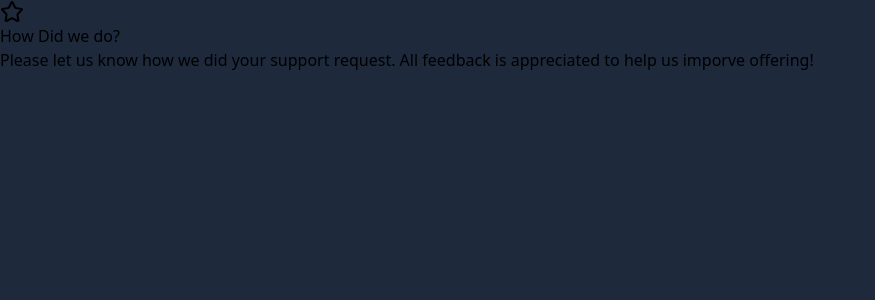
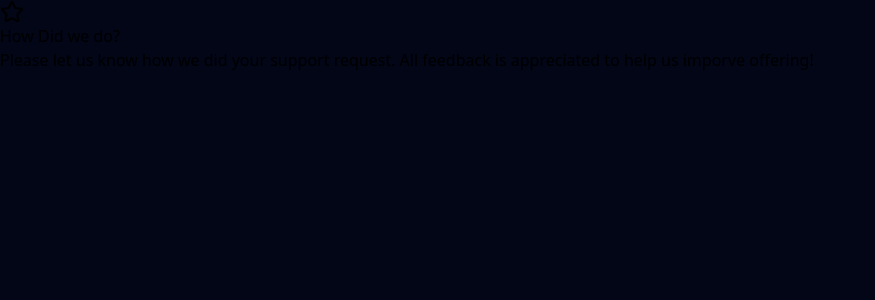
Before and after one commit to NaifIT11/react-rating-component, a Next.js app: page / in a window 1280 px wide. Shown: the top 300 px of the page, without its empty margins (0-875 px from the left). Built offline with nearby package versions, Linux system fonts and the light colour scheme.

Commit message:
changing range of colors

```diff
--- a/src/app/components/Rating.tsx
+++ b/src/app/components/Rating.tsx
@@ -4,11 +4,11 @@ import { Star } from "lucide-react";
 
 export default function Rating() {
   return (
-    <div className="flex flex-col gap-4 w-3/4 md:w-1/4  p-4 rounded-md bg-slate-700 shadow-sm absolute top-1/2 left-1/2 -translate-x-1/2 -translate-y-1/2">
-      <div className="w-fit p-4 rounded bg-slate-600">
+    <div className="flex flex-col gap-4 w-3/4 md:w-1/4  p-4 rounded-md bg-slate-800 shadow-sm absolute top-1/2 left-1/2 -translate-x-1/2 -translate-y-1/2">
+      <div className="w-fit p-4 rounded-full bg-slate-700">
         <Star className="w-4 h-4 text-[#FF3800]" />
       </div>
-      <div className="flex flex-col gap-3">
+      <div className="flex flex-col gap-2">
         <h1 className="text-xl text-slate-100 font-medium">How Did we do?</h1>
         <p className="text-sm text-slate-00">Please let us know how we did your support request. All feedback is appreciated to help us imporve offering!</p>
       </div>
--- a/src/app/globals.css
+++ b/src/app/globals.css
@@ -5,5 +5,5 @@
 
 
 body{
-  @apply bg-slate-800;
+  @apply bg-slate-950;
 }
```
